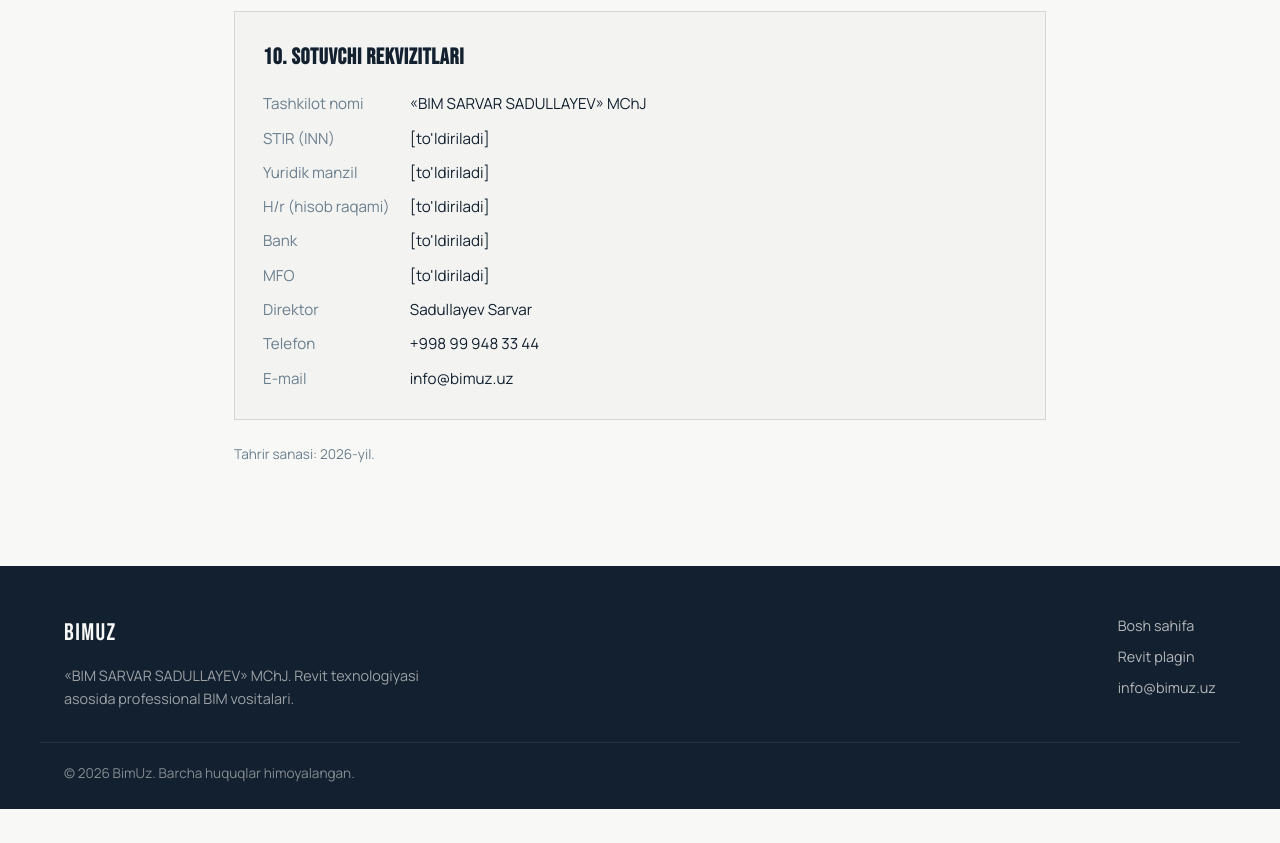
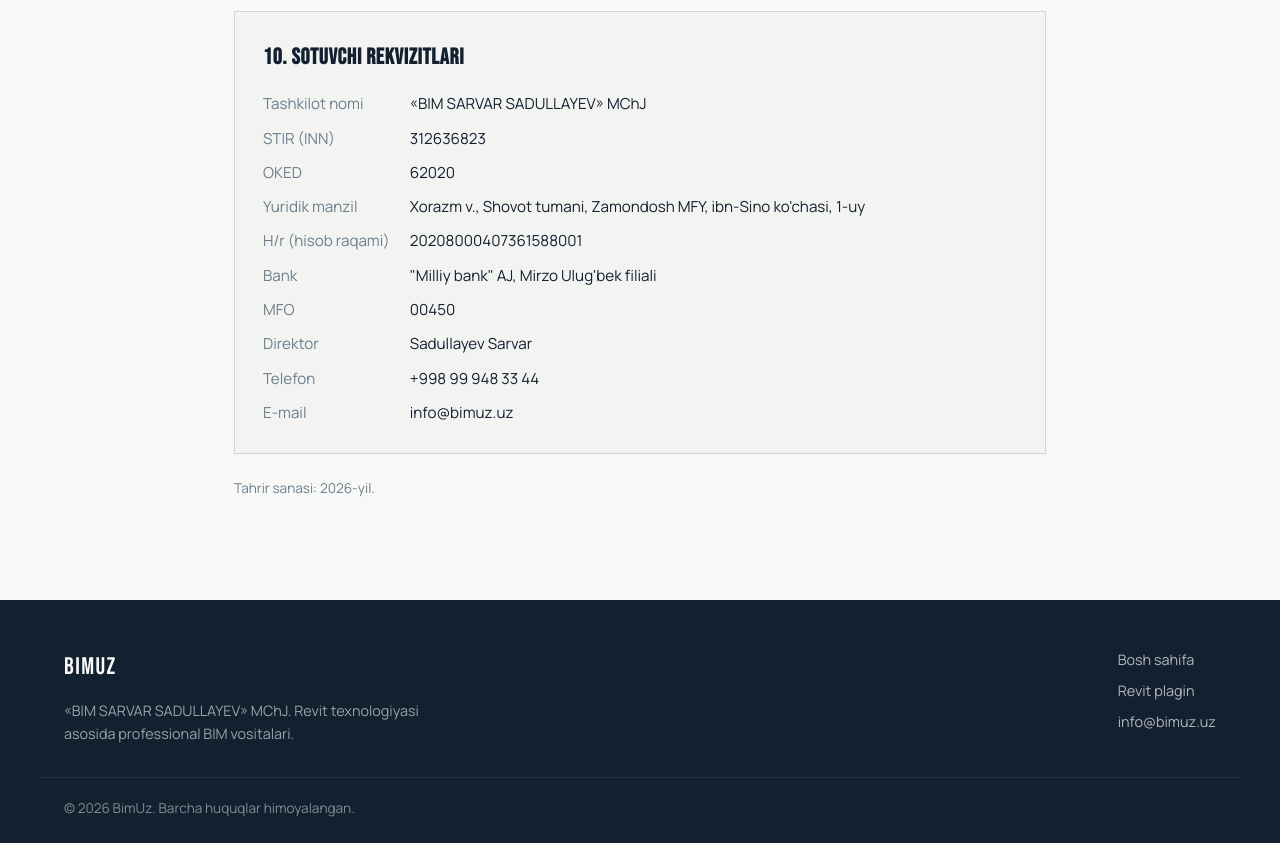
Before and after one commit to 27sdlv/bimuz-project, a Next.js app: page /oferta in a window 1280 px wide. Shown: the part 2260-3103 px from the top of the page. Before the commit the page ends 3069 px from the top, so only its background shows below. Built offline with nearby package versions, Linux system fonts and the light colour scheme.

Commit message:
oferta: kompaniya rekvizitlarini to'ldirish
STIR, OKED, yuridik manzil, h/r, bank va MFO qiymatlari kiritildi.

Co-Authored-By: Claude Opus 4.8 <noreply@anthropic.com>
Claude-Session: https://claude.ai/code/session_01YVoSGiYFPKDtKxYPDyaWdM

```diff
--- a/app/oferta/page.tsx
+++ b/app/oferta/page.tsx
@@ -182,19 +182,22 @@ export default function OfertaPage() {
                 <dd style={{ color: "var(--ink)" }}>«BIM SARVAR SADULLAYEV» MChJ</dd>
 
                 <dt style={{ color: "var(--steel)" }}>STIR (INN)</dt>
-                <dd style={{ color: "var(--ink)" }}>[to'ldiriladi]</dd>
+                <dd style={{ color: "var(--ink)" }}>312636823</dd>
+
+                <dt style={{ color: "var(--steel)" }}>OKED</dt>
+                <dd style={{ color: "var(--ink)" }}>62020</dd>
 
                 <dt style={{ color: "var(--steel)" }}>Yuridik manzil</dt>
-                <dd style={{ color: "var(--ink)" }}>[to'ldiriladi]</dd>
+                <dd style={{ color: "var(--ink)" }}>Xorazm v., Shovot tumani, Zamondosh MFY, ibn-Sino ko&apos;chasi, 1-uy</dd>
 
                 <dt style={{ color: "var(--steel)" }}>H/r (hisob raqami)</dt>
-                <dd style={{ color: "var(--ink)" }}>[to'ldiriladi]</dd>
+                <dd style={{ color: "var(--ink)" }}>20208000407361588001</dd>
 
                 <dt style={{ color: "var(--steel)" }}>Bank</dt>
-                <dd style={{ color: "var(--ink)" }}>[to'ldiriladi]</dd>
+                <dd style={{ color: "var(--ink)" }}>&quot;Milliy bank&quot; AJ, Mirzo Ulug&apos;bek filiali</dd>
 
                 <dt style={{ color: "var(--steel)" }}>MFO</dt>
-                <dd style={{ color: "var(--ink)" }}>[to'ldiriladi]</dd>
+                <dd style={{ color: "var(--ink)" }}>00450</dd>
 
                 <dt style={{ color: "var(--steel)" }}>Direktor</dt>
                 <dd style={{ color: "var(--ink)" }}>Sadullayev Sarvar</dd>
```
